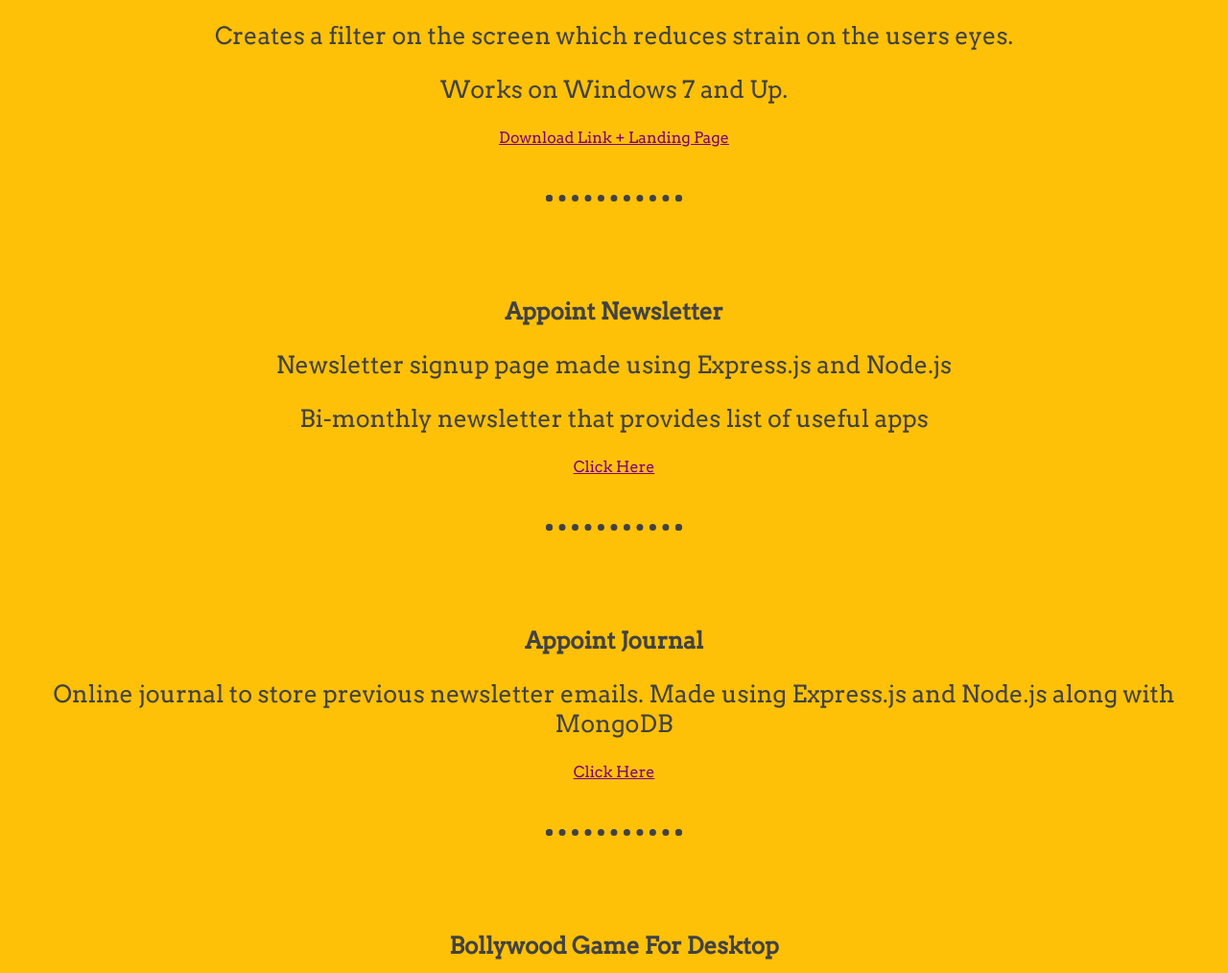
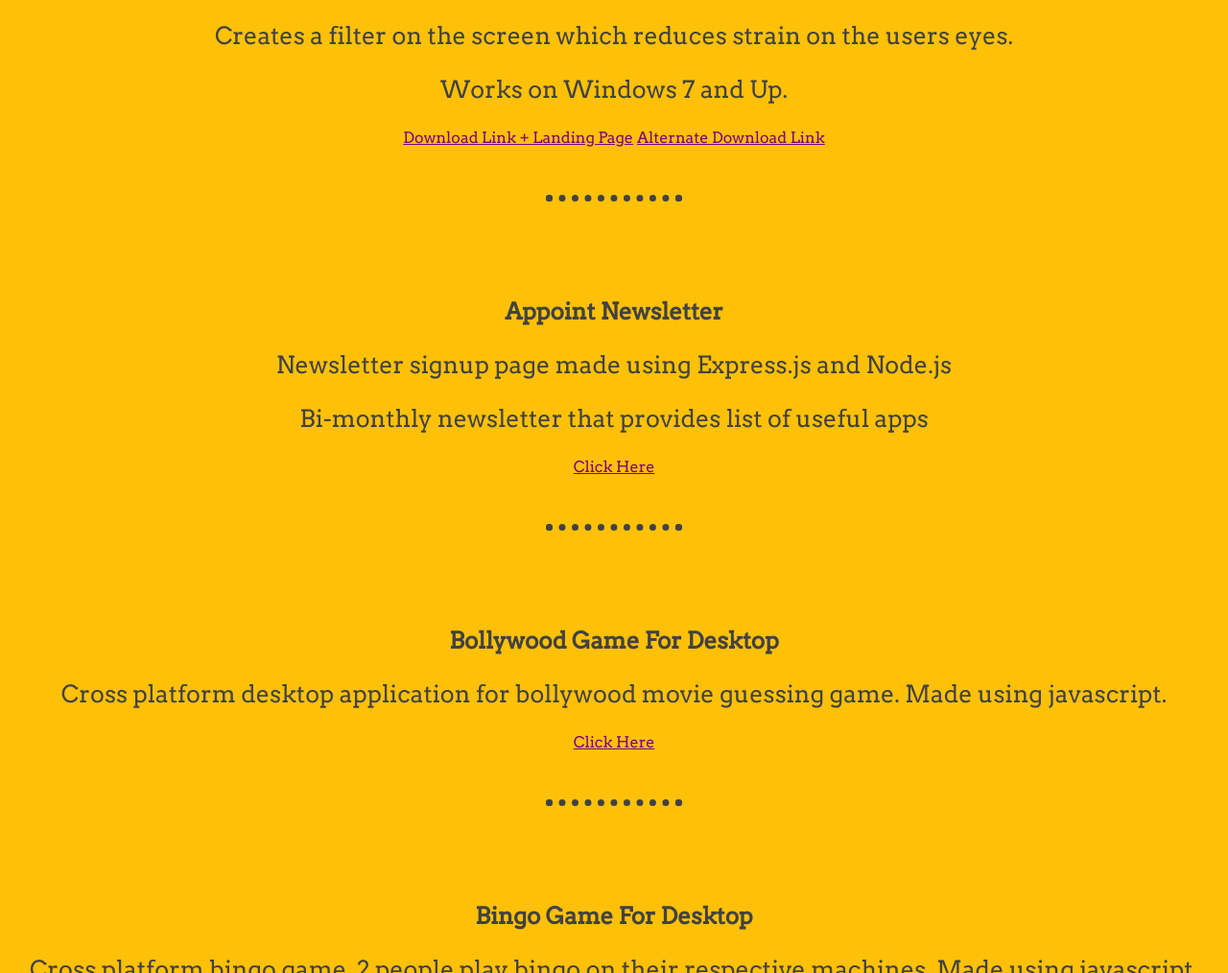
Before and after one commit to Aadityajoshi151/aadityajoshi151.github.io, a plain HTML site: page index.html in a window 1280 px wide. Shown: the part 1380-2394 px from the top of the page at 96% size. Drawn offline with Linux system fonts and the light colour scheme.

Commit message:
Update index.html

```diff
--- a/index.html
+++ b/index.html
@@ -32,6 +32,7 @@
         <p class="divp">Works on Windows 7 and Up.</p>
         <center>
           <a href="https://bluelightfilter.netlify.com/">Download Link + Landing Page</a>
+          <a href="https://www.mediafire.com/file/79lg2412rbdrfjx/Blue_Light_Filter_Setup.rar/file">Alternate Download Link</a>
         </center>
         <hr>
       <div>
@@ -41,14 +42,6 @@
         <center>
           <a href="https://peaceful-reef-34412.herokuapp.com/">Click Here</a>
         </center>
-        <hr>
-        <div>
-          <h2 class="divh1">Appoint Journal</h2>
-          <p class="divp">Online journal to store previous newsletter emails. Made using Express.js and Node.js along with MongoDB</p>
-          <center>
-            <a href="https://shrouded-ridge-51605.herokuapp.com/">Click Here</a>
-          </center>
-        </div>
         <hr>
       </div>
       <div>
```
